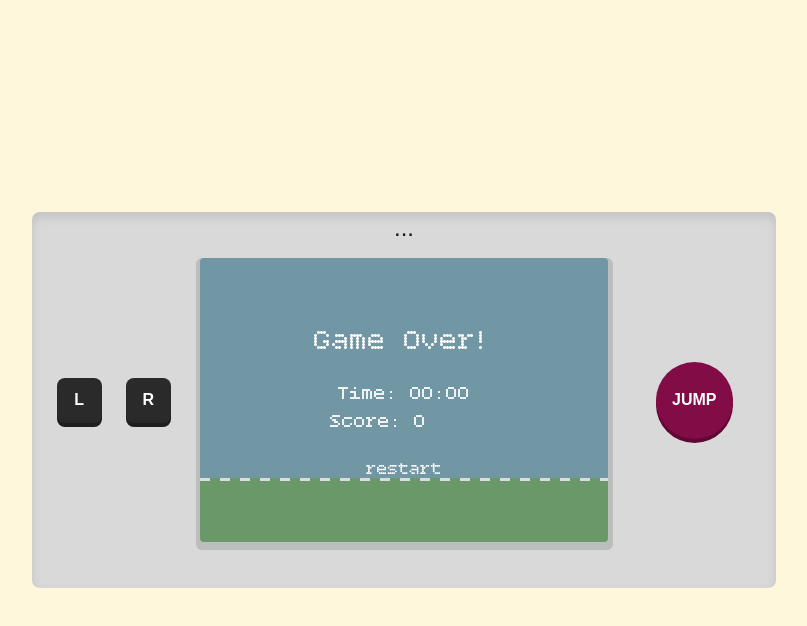
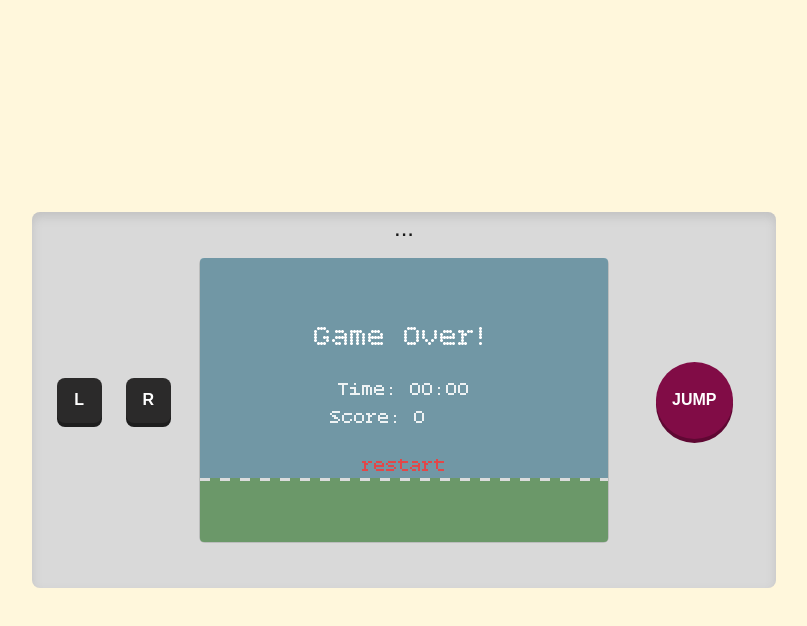
Before and after one commit to shimdokite/dog-jump, a Next.js app: page / in a window 1280 px wide. Both pictures are taken after a click on the button "Start". Shown: the top 626 px of the page, without its empty margins (236-1043 px from the left). Built offline with nearby package versions, Linux system fonts and the light colour scheme.

Commit message:
style: restart 스타일 수정

```diff
--- a/app/components/GameOver.tsx
+++ b/app/components/GameOver.tsx
@@ -1,20 +1,45 @@
+import { useEffect, useState } from "react";
+
 interface GameOver {
   time: string;
   score: number;
+  gameOver: boolean;
   start: () => void;
 }
 
-export default function GameOver({ time, score, start }: GameOver) {
+export default function GameOver({ time, score, gameOver, start }: GameOver) {
+  const [showStart, setShowStart] = useState(false);
+
+  useEffect(() => {
+    if (gameOver) {
+      const timer = setTimeout(() => {
+        setShowStart(true);
+      }, 1000);
+
+      return () => {
+        clearTimeout(timer);
+        setShowStart(false);
+      };
+    }
+  }, [gameOver]);
+
   return (
     <div className="w-full h-full flex flex-col justify-center items-center gap-5 text-white bg-[#42464830] rounded-md">
-      <h1 className="text-3xl">Game Over!</h1>
+      <h1 className="text-center text-3xl">Game Over!</h1>
 
       <div className="flex flex-col justify-center items-center text-xl">
-        <div className="">Time: {time}</div>
+        <div>Time: {time}</div>
         <div className="w-full mr-4">Score: {score}</div>
       </div>
 
-      <button onClick={start} className="text-lg">
+      <button
+        onClick={start}
+        className={`text-xl text-[#F23D3D] transition-all duration-500 ${
+          showStart
+            ? "opacity-100 translate-y-0"
+            : "opacity-0 translate-y-5 pointer-events-none"
+        }`}
+      >
         restart
       </button>
     </div>
--- a/app/components/GameWindow.tsx
+++ b/app/components/GameWindow.tsx
@@ -318,10 +318,15 @@ export default function GameWindow({ activeKey }: GameWindow) {
 
   return (
     <div className={`flex justify-center items-center h-full font-bitcount`}>
-      <div className="max-sm:w-[257px] w-[417px] h-[292px] absolute top-[0.2px] mx-3">
+      <div className="max-sm:w-[257px] w-[410px] h-full absolute top-[0.2px] mx-3">
         {!gameStarted && !gameOver && <GameStart start={startGame} />}
         {gameOver && (
-          <GameOver time={displayTime} score={score} start={startGame} />
+          <GameOver
+            time={displayTime}
+            score={score}
+            gameOver={gameOver}
+            start={startGame}
+          />
         )}
       </div>
 
```
